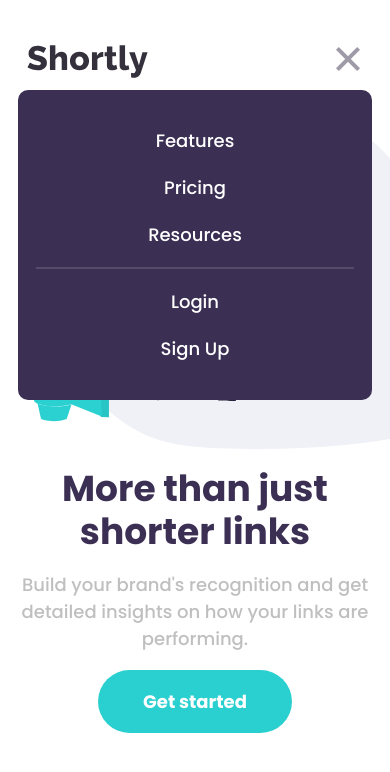
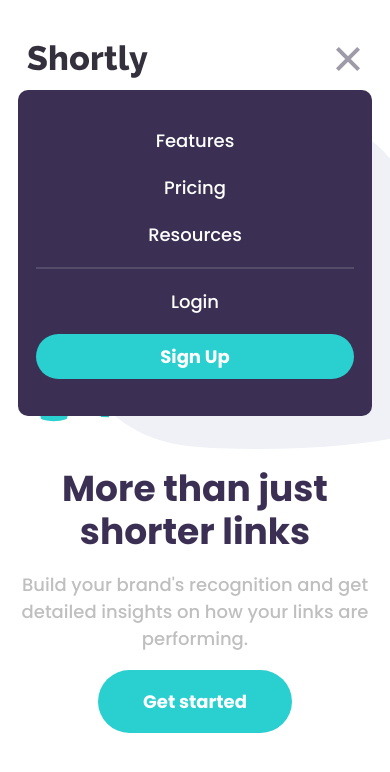
Before and after one commit to pklepa/url-shortening, a React (Create React App) app: page / in a window 390 px wide. Both pictures are taken after a click on the link "Menu". Shown: the top 772 px of the page. Built offline with nearby package versions, Linux system fonts and the light colour scheme.

Commit message:
Enhance button definition to be simply a styled component rather than a react component

```diff
--- a/src/components/Button.js
+++ b/src/components/Button.js
@@ -1,11 +1,6 @@
-import React from "react";
 import styled from "styled-components";
 
-function Button({ children }) {
-  return <StyledButton>{children}</StyledButton>;
-}
-
-const StyledButton = styled.button`
+const Button = styled.button`
   color: ${(props) => props.theme.colors.white};
   font-weight: 700;
   font-size: 1rem;
@@ -15,6 +10,13 @@
   border: none;
   outline: none;
   border-radius: 2rem;
+
+  transition: filter 0.4s;
+
+  &:hover {
+    cursor: pointer;
+    filter: brightness(1.1);
+  }
 `;
 
 export default Button;
--- a/src/components/MobileMenu.js
+++ b/src/components/MobileMenu.js
@@ -1,5 +1,7 @@
 import React from "react";
 import styled from "styled-components";
+
+import Button from "./Button";
 
 function MobileMenu({ showMenu }) {
   return (
@@ -11,7 +13,7 @@
       <Separator />
 
       <NavItem>Login</NavItem>
-      <NavItem>Sign Up</NavItem>
+      <LoginButton>Sign Up</LoginButton>
     </Container>
   );
 }
@@ -29,7 +31,7 @@
   background-color: ${(props) => props.theme.colors.violet};
   width: ${(props) =>
     props.visible ? "min(calc(100% - 2rem), 400px)" : "50px"};
-  height: ${(props) => (props.visible ? "310px" : "50px")};
+  height: ${(props) => (props.visible ? "326px" : "50px")};
   border-radius: ${(props) => (props.visible ? "10px" : "50%")};
 
   opacity: ${(props) => (props.visible ? "1" : "0")};
@@ -61,4 +63,9 @@
   margin-bottom: 1rem;
 `;
 
+const LoginButton = styled(Button)`
+  padding: 0.5rem 2rem;
+  width: 100%;
+`;
+
 export default MobileMenu;
```
Also changed, not shown: 1 other file (tests, documents, lock files or other folders).
